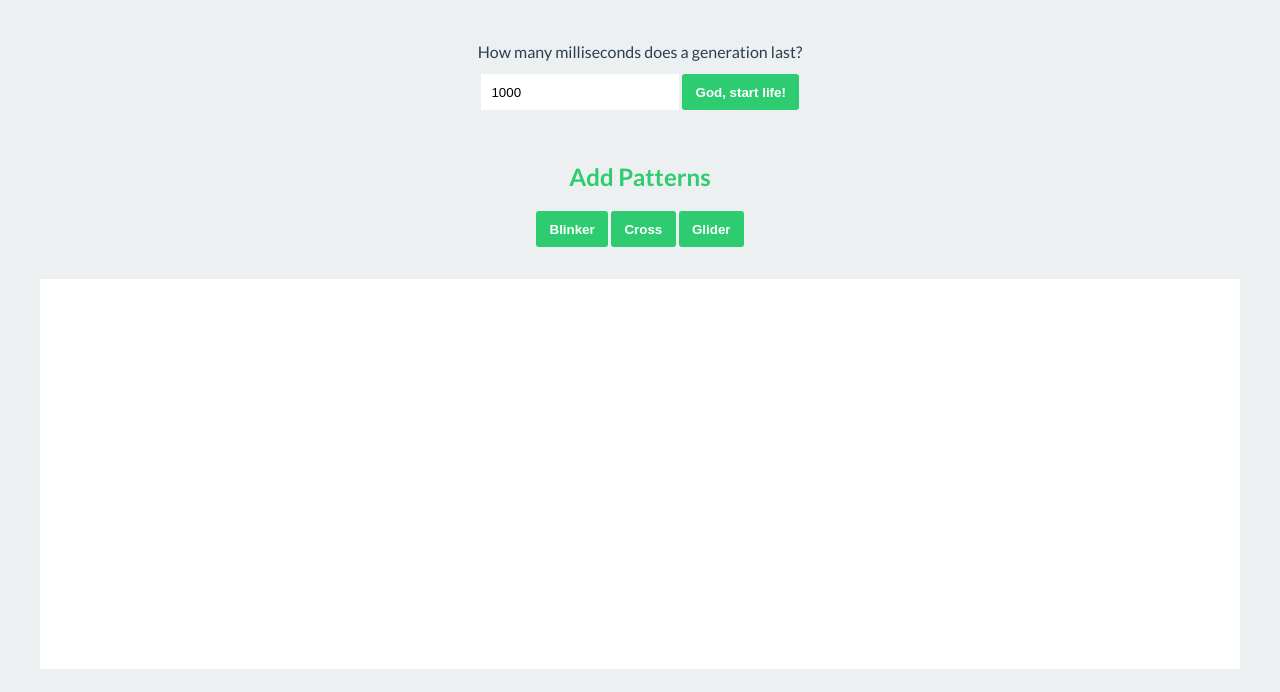
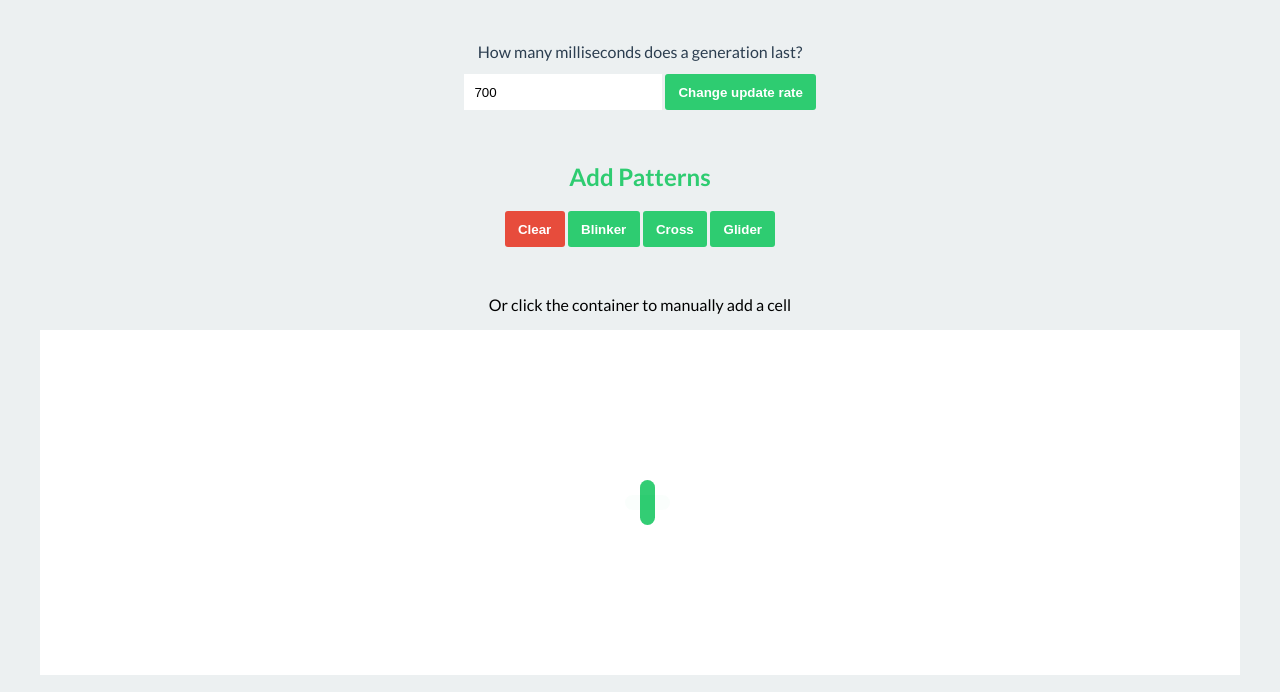
Before and after one commit to DanAndreasson/DanAndreasson.github.io, a plain HTML site: page index.html in a window 1280 px wide. Shown: the part 108-800 px from the top of the page. Drawn offline with nearby package versions, Linux system fonts and the light colour scheme.

Commit message:
Add rounded corners

```diff
--- a/app.js
+++ b/app.js
@@ -7,7 +7,10 @@ var CELLWIDTH = 15;
 $(function() {
   COLUMNS = Math.floor($(window).width() / CELLWIDTH) - 5;
   ROWS = Math.floor(($(window).height() - $(".container").offset().top) / CELLWIDTH) - 1;
+
   initLife();
+  blinker();
+  startLife();
 });
 
 function resurrect(row, col) {
@@ -77,13 +80,16 @@ function countAliveNeighbours(y, x) {
 }
 
 function isAlive(y, x) {
-  return y != -1 && x!= -1 && y != ROWS && x != COLUMNS &&
-    life[y][x] && life[y][x].alive;
+  return y != -1 && x!= -1 && y != ROWS && x != COLUMNS && life[y][x].alive;
+}
+
+function isDead(y, x) {
+  return y != -1 && x!= -1 && y != ROWS && x != COLUMNS && !life[y][x].alive;
 }
 
 function liveGeneration() {
-  forEachCell(function(row, cell) {
-    var cell = life[row][cell];
+  forEachCell(function(row, col) {
+    var cell = life[row][col];
 
     if(cell.kill && cell.alive) {
       cell.elem.removeClass("alive");
@@ -96,10 +102,25 @@ function liveGeneration() {
 
     cell.kill = false;
   });
+
+  forEachCell(function(y, x) {
+    addRoundedCorners(y, x);
+  });
+}
+
+function addRoundedCorners(y, x) {
+  var elem = $(life[y][x].elem);
+
+  elem.toggleClass("round-top-left", (isDead(y-1, x-1) && isDead(y-1, x) && isDead(y , x-1)));
+  elem.toggleClass("round-top-right", (isDead(y-1, x) && isDead(y-1, x+1) && isDead(y , x+1)));
+  elem.toggleClass("round-bottom-right", (isDead(y, x+1) && isDead(y+1, x+1) && isDead(y+1 , x)));
+  elem.toggleClass("round-bottom-left", (isDead(y+1, x) && isDead(y+1, x-1) && isDead(y , x-1)));
 }
 
 function cellClick(event) {
   resurrect(event.data.row, event.data.col);
+
+  addRoundedCorners(event.data.row, event.data.col);
 }
 
 function startLife() {
--- a/index.html
+++ b/index.html
@@ -12,16 +12,19 @@
 
     <label for="interval">How many milliseconds does a generation last?</label>
     <section>
-      <input class="interval" name="interval" type="number" value="1000">
-      <button onclick="startLife()">God, start life!</button>
+      <input class="interval" name="interval" type="number" value="700">
+      <button onclick="startLife()">Change update rate</button>
     </section>
 
     <section class="patterns">
       <h2>Add Patterns</h2>
+      <button onclick="clearLife()" class="btn-warn">Clear</button>
       <button onclick="blinker()">Blinker</button>
       <button onclick="cross()">Cross</button>
       <button onclick="glider()">Glider</button>
     </section>
+
+    <p>Or click the container to manually add a cell</p>
 
     <section class="container"></section>
 
--- a/patterns.js
+++ b/patterns.js
@@ -1,3 +1,11 @@
+function clearLife() {
+  forEachCell(function(row, col) {
+    life[row][col].alive = false;
+    life[row][col].kill = true;
+    $(life[row][col].elem).removeClass("alive");
+  });
+}
+
 function blinker() {
   var y = Math.floor(ROWS / 2);
   var x = Math.floor(COLUMNS / 2);
@@ -5,6 +13,10 @@ function blinker() {
   resurrect(y-1, x);
   resurrect(y, x);
   resurrect(y+1, x);
+
+  forEachCell(function(y, x) {
+    addRoundedCorners(y, x);
+  });
 }
 
 function cross() {
@@ -17,6 +29,10 @@ function cross() {
 
   resurrect(y, x-1);
   resurrect(y, x+1);
+
+  forEachCell(function(y, x) {
+    addRoundedCorners(y, x);
+  });
 }
 
 function glider() {
@@ -28,4 +44,8 @@ function glider() {
   resurrect(y, x+1);
   resurrect(y-2, x);
   resurrect(y-1, x+1);
+
+  forEachCell(function(y, x) {
+    addRoundedCorners(y, x);
+  });
 }
--- a/style.css
+++ b/style.css
@@ -32,6 +32,11 @@ button {
   font-weight: bold;
   padding: 0.8em 1em;
   color: #ffffff;
+  cursor: pointer;
+}
+
+button.btn-warn {
+  background-color: #e74c3c;
 }
 
 input {
@@ -61,3 +66,19 @@ input {
 .cell.alive {
   background-color: #2ecc71;
 }
+
+.cell.round-top-left {
+  border-top-left-radius: 50%;
+}
+
+.cell.round-bottom-left {
+  border-bottom-left-radius: 50%;
+}
+
+.cell.round-top-right {
+  border-top-right-radius: 50%;
+}
+
+.cell.round-bottom-right {
+  border-bottom-right-radius: 50%;
+}
```
